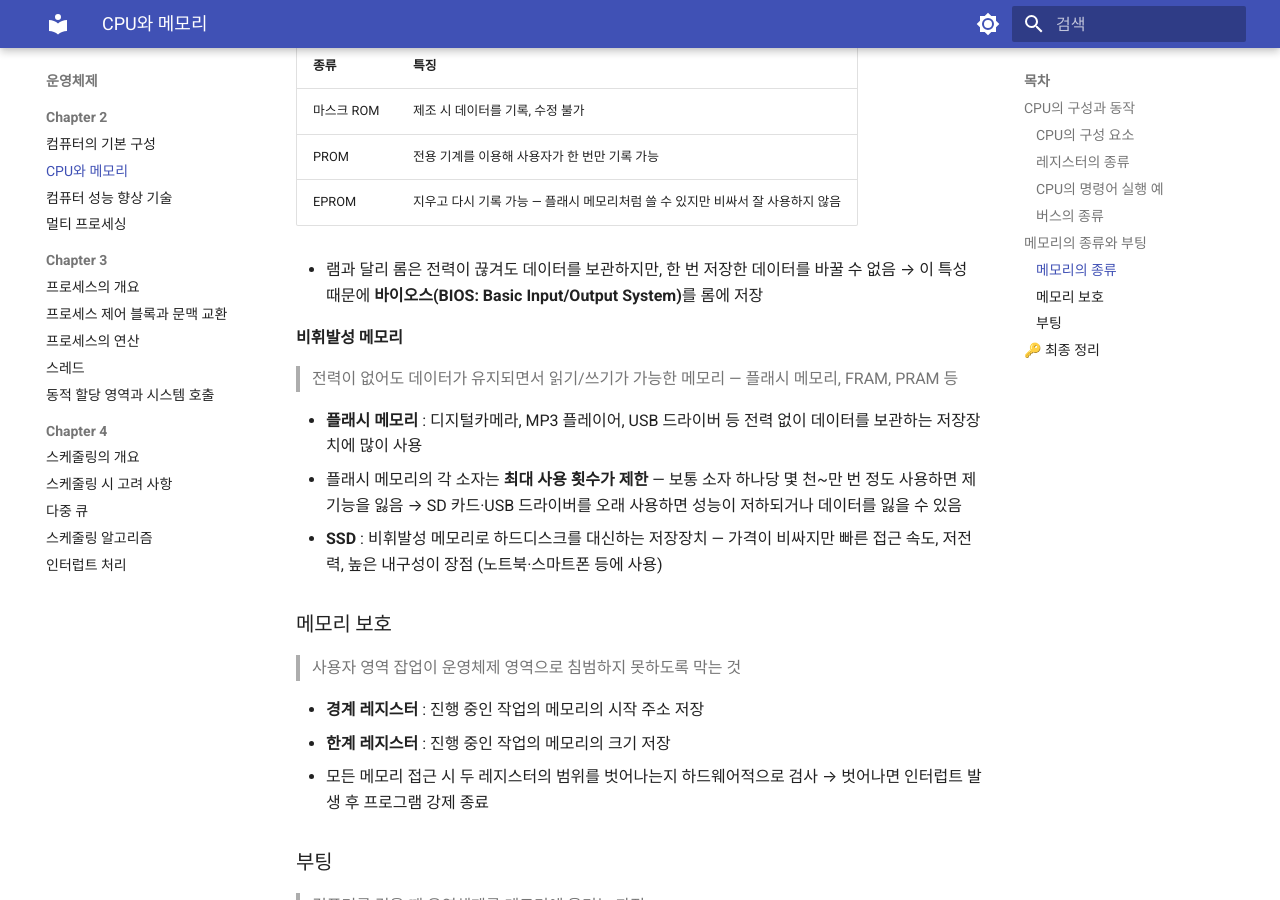
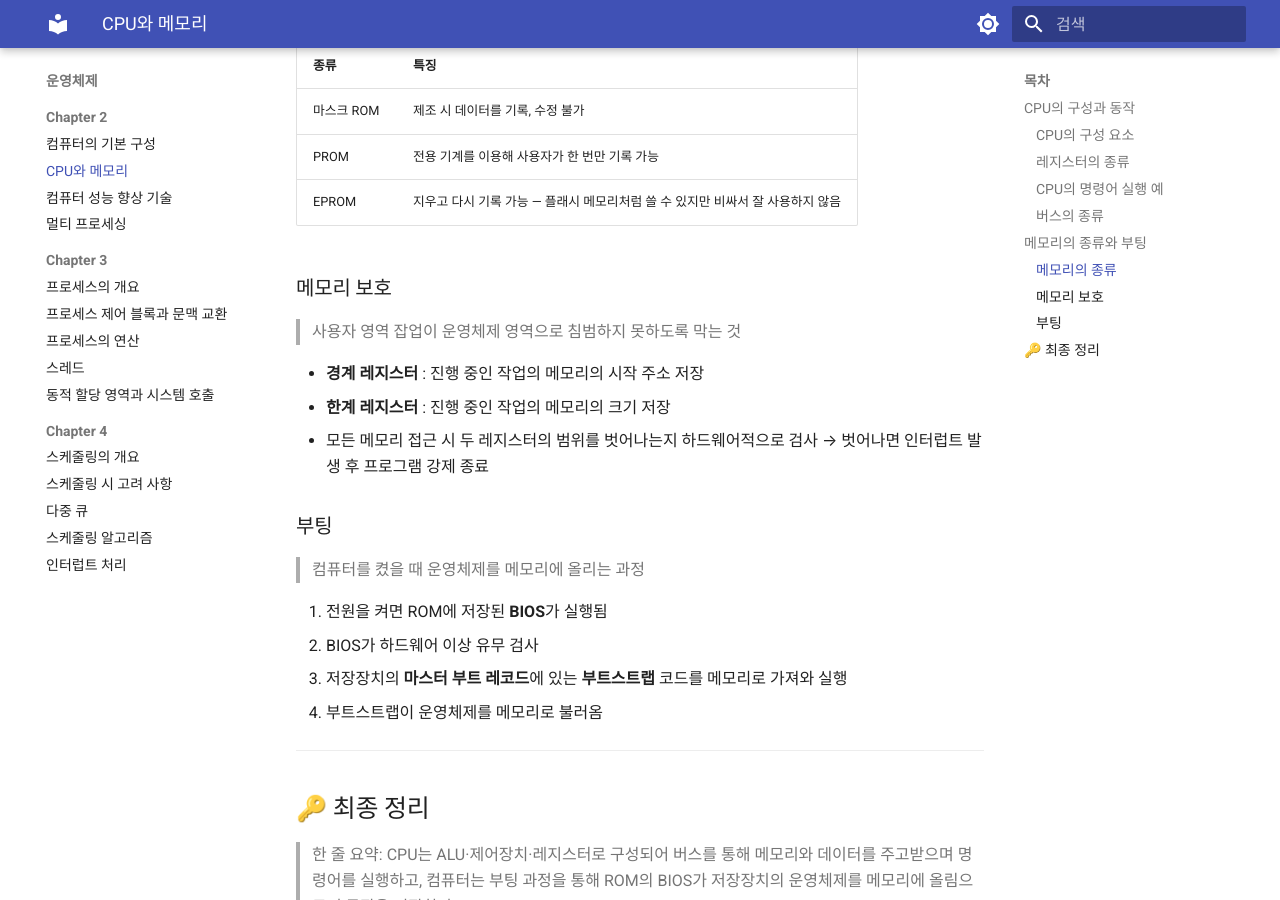
Before and after one commit to CokaNuri/CSBE, an MkDocs documentation site: the page built from docs/operating-system/Chapter 2 - 컴퓨터 구조/02 CPU와 메모리.md, in a window 1280 px wide and 900 px high, scrolled down 2739 px. Built offline with MkDocs 1.6.1 and Material for MkDocs 9.7.7, drawn with Linux system fonts in a browser that asks for light colours.

Commit message:
02 메모리 수정

```diff
--- a/docs/operating-system/Chapter 2 - 컴퓨터 구조/02 CPU와 메모리.md
+++ b/docs/operating-system/Chapter 2 - 컴퓨터 구조/02 CPU와 메모리.md
@@ -93,15 +93,6 @@ MOVE  register 5, mem(160);   // 결과를 메모리 160번지(z)로 이동
 | PROM | 전용 기계를 이용해 사용자가 한 번만 기록 가능 |
 | EPROM | 지우고 다시 기록 가능 — 플래시 메모리처럼 쓸 수 있지만 비싸서 잘 사용하지 않음 |
 
-- 램과 달리 롬은 전력이 끊겨도 데이터를 보관하지만, 한 번 저장한 데이터를 바꿀 수 없음 → 이 특성 때문에 **바이오스(BIOS: Basic Input/Output System)**를 롬에 저장
-
-**비휘발성 메모리**
-
-> 전력이 없어도 데이터가 유지되면서 읽기/쓰기가 가능한 메모리 — 플래시 메모리, FRAM, PRAM 등
-
-- **플래시 메모리** : 디지털카메라, MP3 플레이어, USB 드라이버 등 전력 없이 데이터를 보관하는 저장장치에 많이 사용
-- 플래시 메모리의 각 소자는 **최대 사용 횟수가 제한** — 보통 소자 하나당 몇 천~만 번 정도 사용하면 제 기능을 잃음 → SD 카드·USB 드라이버를 오래 사용하면 성능이 저하되거나 데이터를 잃을 수 있음
-- **SSD** : 비휘발성 메모리로 하드디스크를 대신하는 저장장치 — 가격이 비싸지만 빠른 접근 속도, 저전력, 높은 내구성이 장점 (노트북·스마트폰 등에 사용)
 
 ### 메모리 보호
 
```
